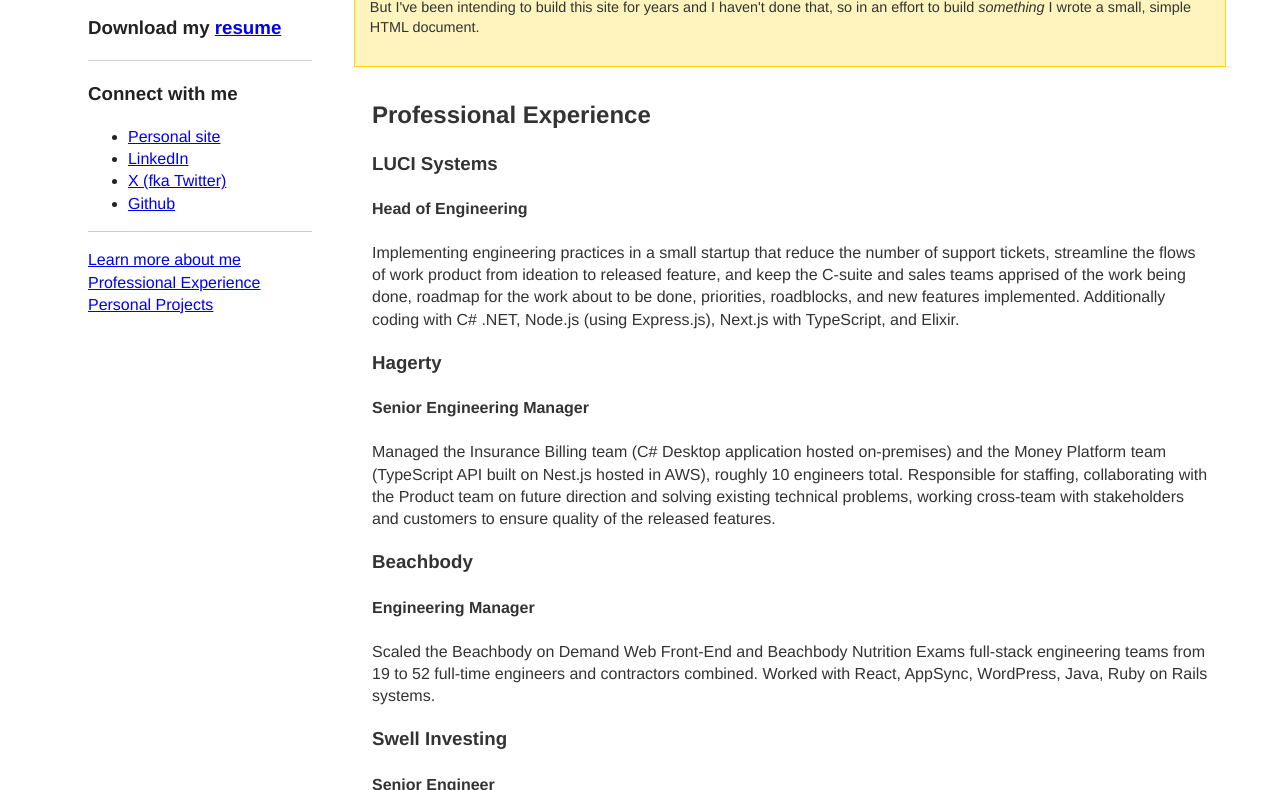
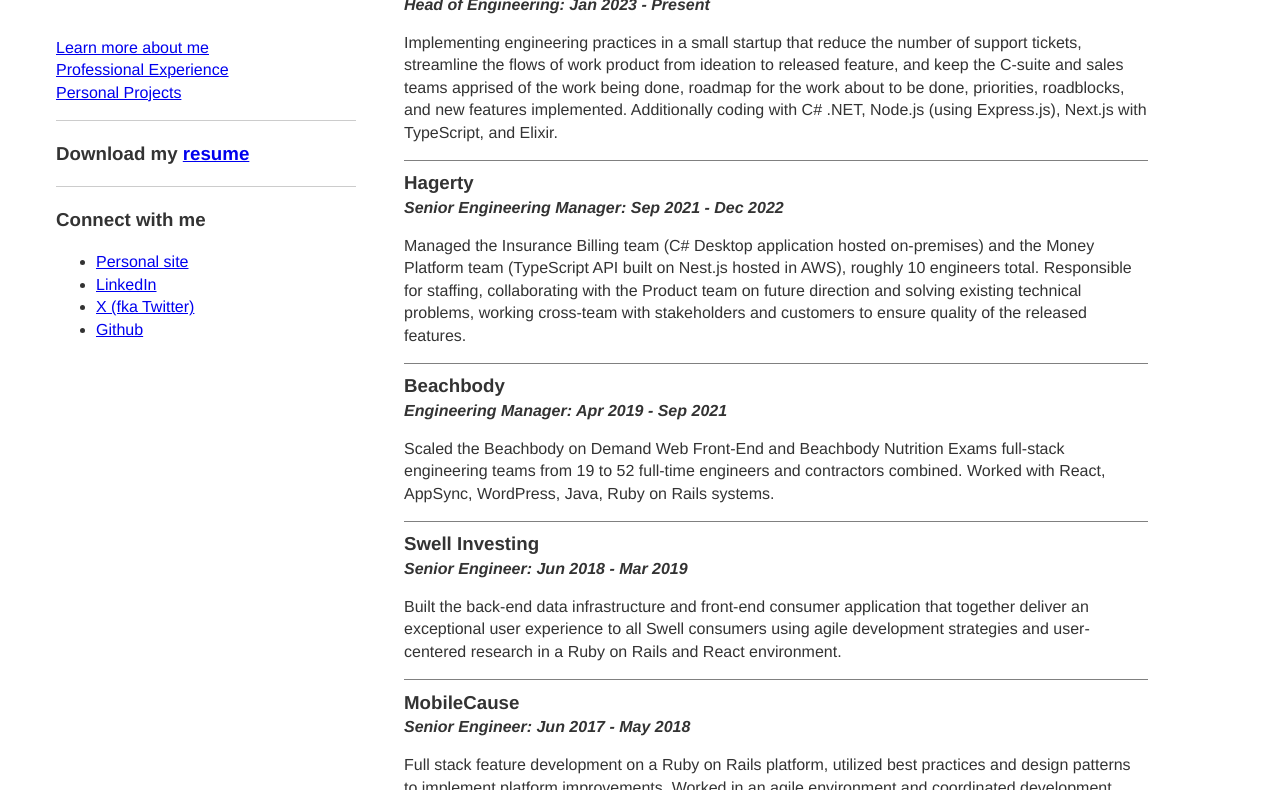
Before and after one commit to davemcg3/personal-site, a website: page site/index.html in a window 1280 px wide. Shown: the part 351-1141 px from the top of the page. Drawn offline with Linux system fonts and the light colour scheme.

Commit message:
Style updates, added todo list to better track what else needs to be done

```diff
--- a/site/css/style-customizations.css
+++ b/site/css/style-customizations.css
@@ -2,20 +2,10 @@
 }
 body {
   font-family: helvetica, arial, sans-serif;
+  font-size: 1.2em;
 }
 #site-wrapper {
-  max-width: 1200px;
-  margin-left: auto;
-  margin-right: auto;
-  display: flex;
-  flex-direction: row;
-  align-items: flex-start;
-}
-
-site {
-  display: flex;
-  flex-direction: column;
-  align-items: flex-start;
+  max-width: 95%;
 }
 
 header {
@@ -24,38 +14,50 @@
   align-items: center;
 }
 
-.profile-img {
+header .profile-img {
   overflow: hidden;
   border-radius: 50%;
   display: inline-block;
   flex-shrink: 0;
-  width: 200px;
-  height: 200px;
-  margin-left: 50px;
-  margin-right: 50px
+  width: 60%;
+  height: 60%;
 }
 
-.headline-wrapper {
+header .headline-wrapper {
   display: inline-block;
   /*vertical-align: middle;*/
-  margin-left: 20px;
+  width: 100%;
+  text-align: center;
 }
 
-.headline-wrapper > a {
+header .sidebar {
+  width: 100%;
+  text-align: left;
+  padding-left: 1em;
+  padding-right: 1em;
+  margin-left: 1em;
+  margin-right: 1em;
+}
+
+header .sidebar > a {
   display: block;
 }
 
-section {
-  margin: 0.5em 1em;
-  padding: 1em;
-  color: #333;
-  border-bottom: 1px solid #ccc;
+main {
+  display: flex;
+  flex-direction: column;
+  align-items: flex-start;
+  width: 100%;
 }
 
-.disclaimer {
-  border: 1px solid #FFD700;
-  font-size: 0.9em;
-  background-color: #FFF4BD;
+section {
+  color: #333;
+  /*border-bottom: 1px solid #ccc;*/
+  padding: 1em;
+}
+
+section:first-of-type {
+  /*border-bottom: none;*/
 }
 
 h2 {
@@ -63,4 +65,78 @@
   margin-bottom: 0em;
   padding-top: 0em;
   padding-bottom: 0em;
+  border-bottom: 1px solid grey;
 }
+
+#professional-experience {
+  /*border-bottom: 1px solid grey;*/
+}
+
+.card {
+  /*display: flex;*/
+  /*flex-direction: column;*/
+  /*align-items: flex-start;*/
+  border-bottom: 1px solid grey;
+}
+
+.card h3 {
+  margin-top: 0.5em;
+  margin-bottom: 0em;
+  padding-top: 0em;
+  padding-bottom: 0em;
+  font-weight: bold;
+}
+
+.card h4 {
+  margin-top: 0em;
+  margin-bottom: 0em;
+  padding-top: 0em;
+  padding-bottom: 0em;
+}
+
+.card h4:first-of-type {
+  font-style: italic;
+}
+
+.card h4:last-of-type {
+  margin-top: 0em;
+  margin-bottom: 0.5em;
+  padding-top: 0em;
+  padding-bottom: 0em;
+}
+
+@media only screen and (min-width: 1080px) {
+  body {
+    font-size: 1.0em;
+    max-width: 1200px;
+    margin-left: auto;
+    margin-right: auto;
+  }
+
+  #site-wrapper {
+    display: flex;
+    flex-direction: row;
+    align-items: flex-start;
+  }
+
+  header {
+    margin-left: 1em;
+    margin-right: 1em;
+  }
+
+  header .profile-img {
+    width: 200px;
+    height: 200px;
+    margin-left: 50px;
+    margin-right: 50px
+  }
+
+  header .headline-wrapper {
+    /*vertical-align: middle;*/
+    margin-left: 20px;
+  }
+
+  section {
+    margin: 0.5em 1em;
+  }
+}
--- a/site/index.html
+++ b/site/index.html
@@ -27,12 +27,17 @@
 <div id="site-wrapper">
   <header>
     <img src="static/profile_pic_square.jpg" alt="Photo of Dave McGrath" class="profile-img">
-    <div class="headline-wrapper">
+    <section class="headline-wrapper">
       <h1>Dave McGrath</h1>
       <h2>Engineering Leader</h2>
+    </section>
+    <section class="sidebar">
+      <a href="#about-me" class="scroll-down">Learn more about me</a>
+      <a href="#professional-experience" class="scroll-down">Professional Experience</a>
+      <a href="#personal-projects" class="scroll-down">Personal Projects</a>
       <hr />
       <h3>Download my <a href="static/mcgrath_20240607_resume.pdf" target="_blank">resume</a></h3>
-      <hr />
+      <hr id="connect-with-me" />
       <h3>Connect with me</h3>
       <ul>
         <li><a href="https://discuss.dmu.io" target="_blank">Personal site</a></li>
@@ -40,13 +45,9 @@
         <li><a href="https://x.com/davemcg3" target="_blank">X (fka Twitter)</a></li>
         <li><a href="https://github.com/davemcg3" target="_blank">Github</a></li>
       </ul>
-      <hr />
-      <a href="#about-me" class="scroll-down">Learn more about me</a>
-      <a href="#professional-experience" class="scroll-down">Professional Experience</a>
-      <a href="#personal-projects" class="scroll-down">Personal Projects</a>
-    </div>
+    </section>
   </header>
-  <site>
+  <main>
     <section id="about-me">
       <h2>About me</h2>
       <p>I love spending time with my wife and kids. I'm into cars and racing. I like woodworking and doing projects
@@ -55,43 +56,45 @@
         that's probably the simplest way to say it.</p>
       <p><strong>If you want to build something cool with me get in touch!</strong></p>
     </section>
-  <section class="disclaimer">
-    <p><strong>Disclaimer:</strong> I'm a great engineer, but I'm not great at making things pretty, which is why I work
-      with others. This site, as you can tell, is not pretty, sorry about that. I hand-rolled it myself; it's <em>artisan</em>!
-      &#128521; Could I have built this in React or Rails or any number of other frameworks or systems? Sure. Could I
-      have used Tailwind or Bootstrap or Material UI or any other library for components? Sure. But I've been intending
-      to build this site for years and I haven't done that, so in an effort to build <em>something</em> I wrote a small,
-      simple HTML document.</p>
-  </section>
     <section id="professional-experience">
       <h2>Professional Experience</h2>
+      <div class="card">
         <h3>LUCI Systems</h3>
-    <h4>Head of Engineering</h4>
+        <h4>Head of Engineering: Jan 2023 - Present</h4>
         <p>Implementing engineering practices in a small startup that reduce the number of support tickets, streamline the
           flows of work product from ideation to released feature, and keep the C-suite and sales teams apprised of the work
           being done, roadmap for the work about to be done, priorities, roadblocks, and new features implemented.
           Additionally coding with C# .NET, Node.js (using Express.js), Next.js with TypeScript, and Elixir.</p>
+      </div>
+      <div class="card">
         <h3>Hagerty</h3>
-    <h4>Senior Engineering Manager</h4>
+        <h4>Senior Engineering Manager: Sep 2021 - Dec 2022</h4>
         <p>Managed the Insurance Billing team (C# Desktop application hosted on-premises) and the Money Platform team
           (TypeScript API built on Nest.js hosted in AWS), roughly 10 engineers total. Responsible for staffing,
           collaborating with the Product team on future direction and solving existing technical problems, working
           cross-team with stakeholders and customers to ensure quality of the released features.</p>
+      </div>
+      <div class="card">
         <h3>Beachbody</h3>
-    <h4>Engineering Manager</h4>
+        <h4>Engineering Manager: Apr 2019 - Sep 2021</h4>
         <p>Scaled the Beachbody on Demand Web Front-End and Beachbody Nutrition Exams full-stack engineering teams from 19
           to 52 full-time engineers and contractors combined. Worked with React, AppSync, WordPress, Java, Ruby on Rails
           systems.</p>
+      </div>
+      <div class="card">
         <h3>Swell Investing</h3>
-    <h4>Senior Engineer</h4>
+        <h4>Senior Engineer: Jun 2018 - Mar 2019</h4>
         <p>Built the back-end data infrastructure and front-end consumer application that together deliver an exceptional
           user experience to all Swell consumers using agile development strategies and user-centered research in a Ruby on
           Rails and React environment.</p>
+      </div>
+      <div class="card">
         <h3>MobileCause</h3>
-    <h4>Senior Engineer</h4>
+        <h4>Senior Engineer: Jun 2017 - May 2018</h4>
         <p>Full stack feature development on a Ruby on Rails platform, utilized best practices and design patterns to
           implement platform improvements. Worked in an agile environment and coordinated development activities with a
           remote development team.</p>
+      </div>
       <p><small>Check my <a href="https://www.linkedin.com/in/davemcg3" target="_blank">LinkedIn</a> for more.</small></p>
     </section>
     <section id="personal-projects">
@@ -151,7 +154,10 @@
         </p>
       </div>
     </section>
-  </site>
+    <section>
+      <p>This is the end. Jump back up to <a href="#connect-with-me" class="scroll-up">connect with me!</a></p>
+    </section>
+  </main>
   <script src="js/app.js"></script>
 </div>
 </body>
--- /dev/null
+++ b/todo.txt
@@ -0,0 +1,4 @@
+1. Meta tags
+2. Color?
+3. Screenshots of projects and professional experience
+4. Separate About Me as a person vs About Me in a professional setting
```
Lines whose indentation alone changed are shown as unchanged.
